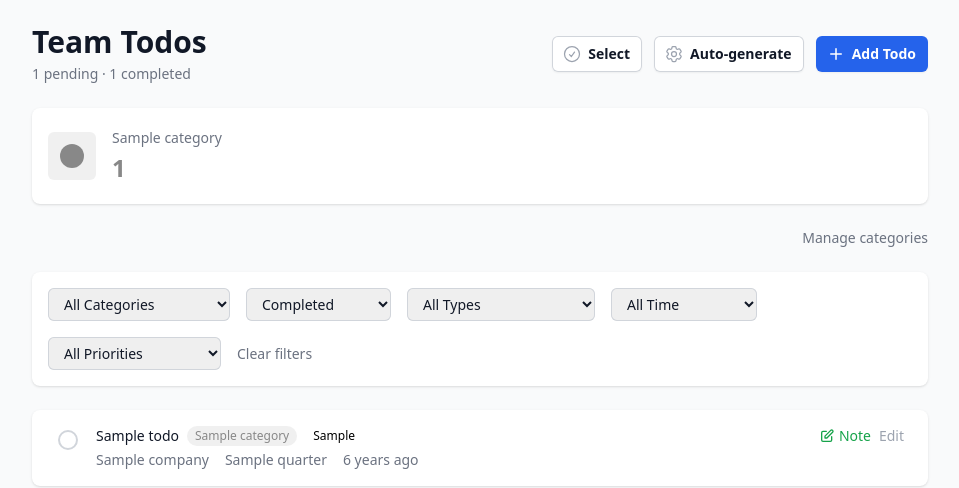
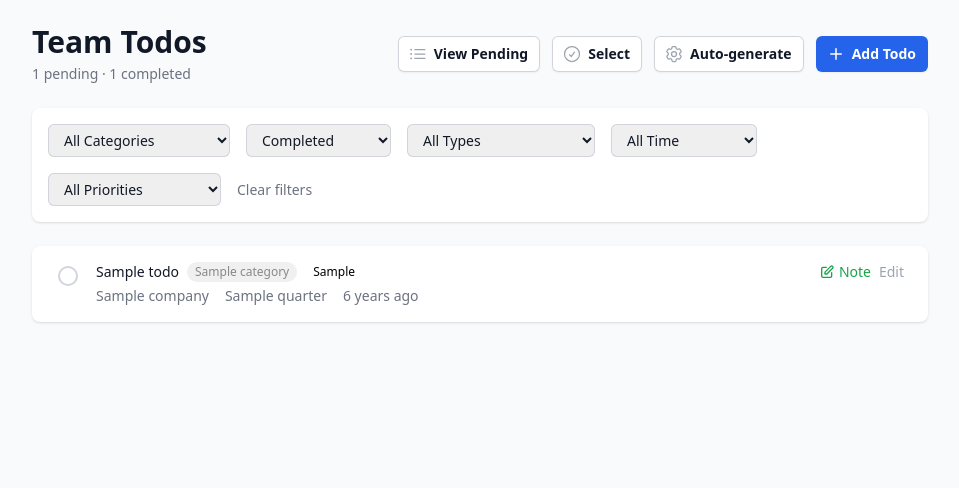
Before and after one commit to etindell/bireme-research, a Django app: template templates/todos/todo_list.html in a window 1280 px wide. Shown: the part 54-542 px from the top of the page, without its empty margins (160-1119 px from the left). Run offline with Django 5.2, Linux system fonts and the light colour scheme; the template is opened without the code that fills it: most values are stand-ins (such as "Sample title", 1, 10 or a date in 2020); data that the repository does not hold is empty; some libraries are stand-ins or nearby versions.

Commit message:
Add View Completed button and remove category count tiles from todos page
- Added toggle button to switch between pending and completed todos
- Removed the category stats cards that showed todo counts per category

Co-Authored-By: Claude Opus 4.5 <noreply@anthropic.com>

```diff
--- a/templates/todos/todo_list.html
+++ b/templates/todos/todo_list.html
@@ -71,7 +71,26 @@
                 {{ pending_count }} pending &middot; {{ completed_count }} completed
             </p>
         </div>
-        <div class="mt-4 flex gap-x-3 md:ml-4 md:mt-0">
+        <div class="mt-4 flex flex-wrap gap-3 md:ml-4 md:mt-0">
+            <!-- View Completed toggle -->
+            {% if current_status == 'completed' %}
+            <a href="?scope={{ current_scope }}"
+               class="inline-flex items-center rounded-md bg-white px-3 py-2 text-sm font-semibold text-gray-900 shadow-sm ring-1 ring-inset ring-gray-300 hover:bg-gray-50">
+                <svg class="-ml-0.5 mr-1.5 h-5 w-5 text-gray-400" fill="none" viewBox="0 0 24 24" stroke-width="1.5" stroke="currentColor">
+                    <path stroke-linecap="round" stroke-linejoin="round" d="M8.25 6.75h12M8.25 12h12m-12 5.25h12M3.75 6.75h.007v.008H3.75V6.75Zm.375 0a.375.375 0 1 1-.75 0 .375.375 0 0 1 .75 0ZM3.75 12h.007v.008H3.75V12Zm.375 0a.375.375 0 1 1-.75 0 .375.375 0 0 1 .75 0Zm-.375 5.25h.007v.008H3.75v-.008Zm.375 0a.375.375 0 1 1-.75 0 .375.375 0 0 1 .75 0Z" />
+                </svg>
+                View Pending
+            </a>
+            {% else %}
+            <a href="?scope={{ current_scope }}&status=completed"
+               class="inline-flex items-center rounded-md bg-white px-3 py-2 text-sm font-semibold text-gray-900 shadow-sm ring-1 ring-inset ring-gray-300 hover:bg-gray-50">
+                <svg class="-ml-0.5 mr-1.5 h-5 w-5 text-gray-400" fill="none" viewBox="0 0 24 24" stroke-width="1.5" stroke="currentColor">
+                    <path stroke-linecap="round" stroke-linejoin="round" d="M9 12.75 11.25 15 15 9.75M21 12a9 9 0 1 1-18 0 9 9 0 0 1 18 0Z" />
+                </svg>
+                View Completed
+            </a>
+            {% endif %}
+
             <!-- Select mode toggle -->
             <button @click="toggleSelectMode()"
                     type="button"
@@ -181,37 +200,6 @@
         </div>
     </div>
 
-    <!-- Category stats cards (dynamic) -->
-    <div class="flex flex-wrap gap-4">
-        {% for category in categories %}
-        <a href="?category={{ category.slug }}&status=pending&scope={{ current_scope }}"
-           class="flex-1 min-w-[200px] rounded-lg bg-white px-4 py-5 shadow hover:shadow-md transition-shadow {% if current_category == category.slug %}ring-2{% endif %}"
-           style="{% if current_category == category.slug %}--tw-ring-color: {{ category.color }};{% endif %}">
-            <div class="flex items-center">
-                <div class="flex-shrink-0 rounded-md p-3" style="background-color: {{ category.color }}20;">
-                    <div class="h-6 w-6 rounded-full" style="background-color: {{ category.color }};"></div>
-                </div>
-                <div class="ml-4">
-                    <p class="text-sm font-medium text-gray-500">{{ category.name }}</p>
-                    <p class="mt-1 text-2xl font-semibold" style="color: {{ category.color }};">{{ category.pending_count }}</p>
-                </div>
-            </div>
-        </a>
-        {% empty %}
-        <div class="flex-1 rounded-lg bg-white px-4 py-5 shadow">
-            <p class="text-sm text-gray-500">No categories yet.
-                <a href="{% url 'todos:category_list' %}" class="text-primary-600 hover:text-primary-800">Create one</a>
-            </p>
-        </div>
-        {% endfor %}
-    </div>
-
-    <!-- Manage categories link -->
-    <div class="flex justify-end">
-        <a href="{% url 'todos:category_list' %}" class="text-sm text-gray-500 hover:text-gray-700">
-            Manage categories
-        </a>
-    </div>
 
     <!-- Filters (shown when viewing filtered list) -->
     {% if not show_sections %}
```
